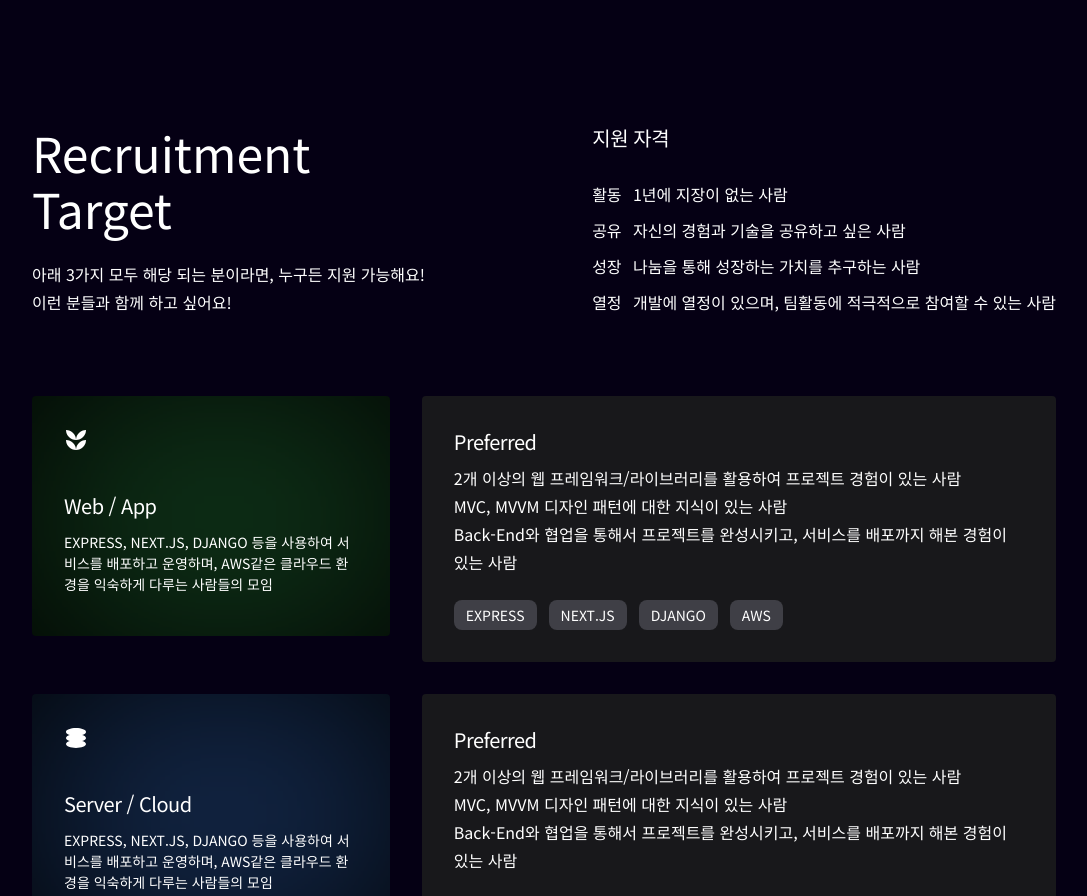
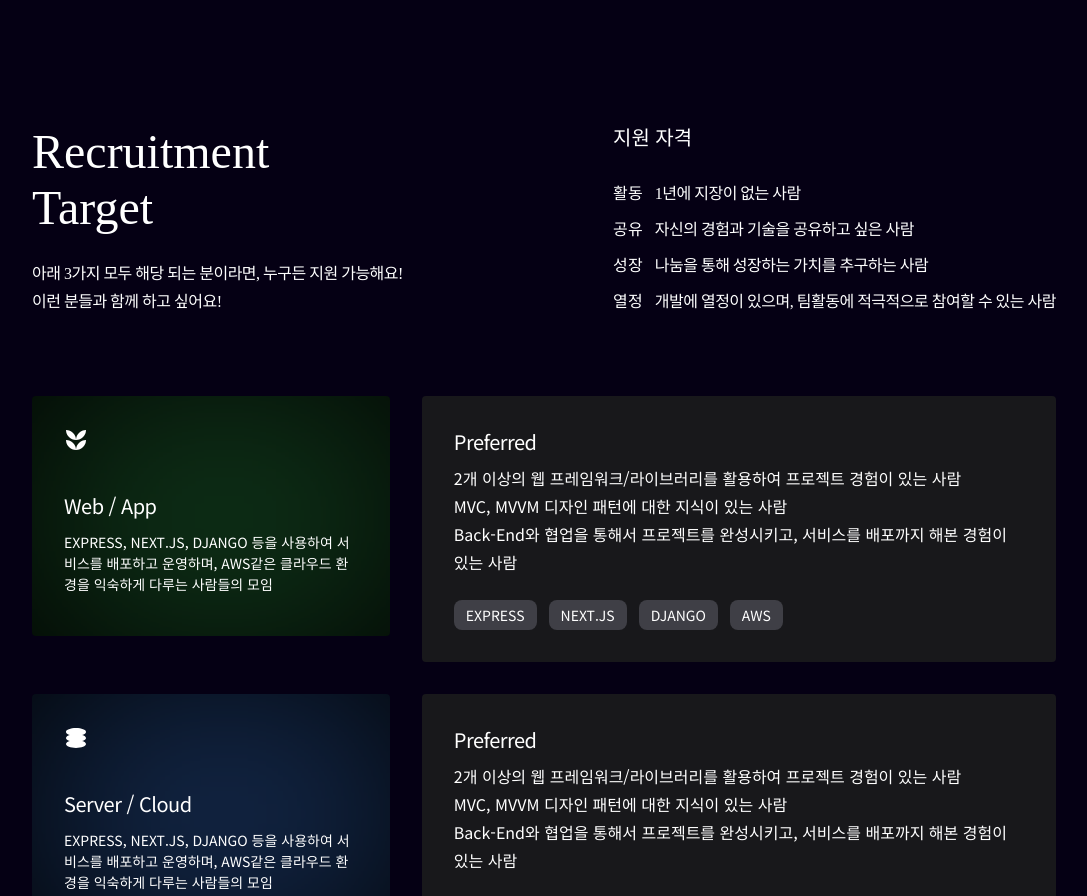
Before and after one commit to GDSC-DGU/gdsc-dgu, a Next.js app: page /recruit in a window 1280 px wide. Shown: the part 1200-2096 px from the top of the page, without its empty margins (96-1183 px from the left). Built offline with nearby package versions, Linux system fonts and the light colour scheme; a web font is replaced by a local one.

Commit message:
💄Design : Recruit Target Header #35

```diff
--- a/src/components/recruit/target/RecruitTarget.tsx
+++ b/src/components/recruit/target/RecruitTarget.tsx
@@ -4,17 +4,17 @@ import RecruitTargetRowText from '@/components/recruit/target/RecruitTargetRowTe
 
 const RecruitTarget = () => {
   return (
-    <section className="w-4/5 flex flex-col  mx-auto my-32 ">
+    <section className="w-4/5 flex flex-col  mx-auto my-32">
       <section className="flex justify-between">
-        <div className="pb-8 flex-col justify-start ">
+        <div className="pb-8 flex-col justify-start">
           {/* 모집 타겟div */}
           <div className="flex flex-col gap-6 self-start justify-start">
-            <p className="text-5xl leading-[3.5rem]">
+            <p className="H3">
               Recruitment
               <br />
               Target
             </p>
-            <p className="leading-7">
+            <p className="B1">
               아래 3가지 모두 해당 되는 분이라면, 누구든 지원 가능해요!
               <br />
               이런 분들과 함께 하고 싶어요!
@@ -24,9 +24,7 @@ const RecruitTarget = () => {
         {/* 지원 자격 div */}
         <div className="flex-col justify-start items-start inline-flex gap-7">
           <div className="justify-center items-center gap-2.5 inline-flex">
-            <div className="text-xl font-medium leading-7 tracking-tight">
-              지원 자격
-            </div>
+            <div className="H6">지원 자격</div>
           </div>
           <div className="leading-7 flex-col justify-start items-start gap-2 flex ">
             <RecruitTargetRowText
--- a/src/components/recruit/target/RecruitTargetRowText.tsx
+++ b/src/components/recruit/target/RecruitTargetRowText.tsx
@@ -20,8 +20,8 @@ interface Props {
 const RecruitTargetRowText: FC<Props> = ({ title, content }) => {
   return (
     <div className="inline-flex">
-      <p className="tracking-tight pr-3">{title}</p>
-      <p className="">{content}</p>
+      <p className="Sh1 pr-3">{title}</p>
+      <p className="B1">{content}</p>
     </div>
   );
 };
```
